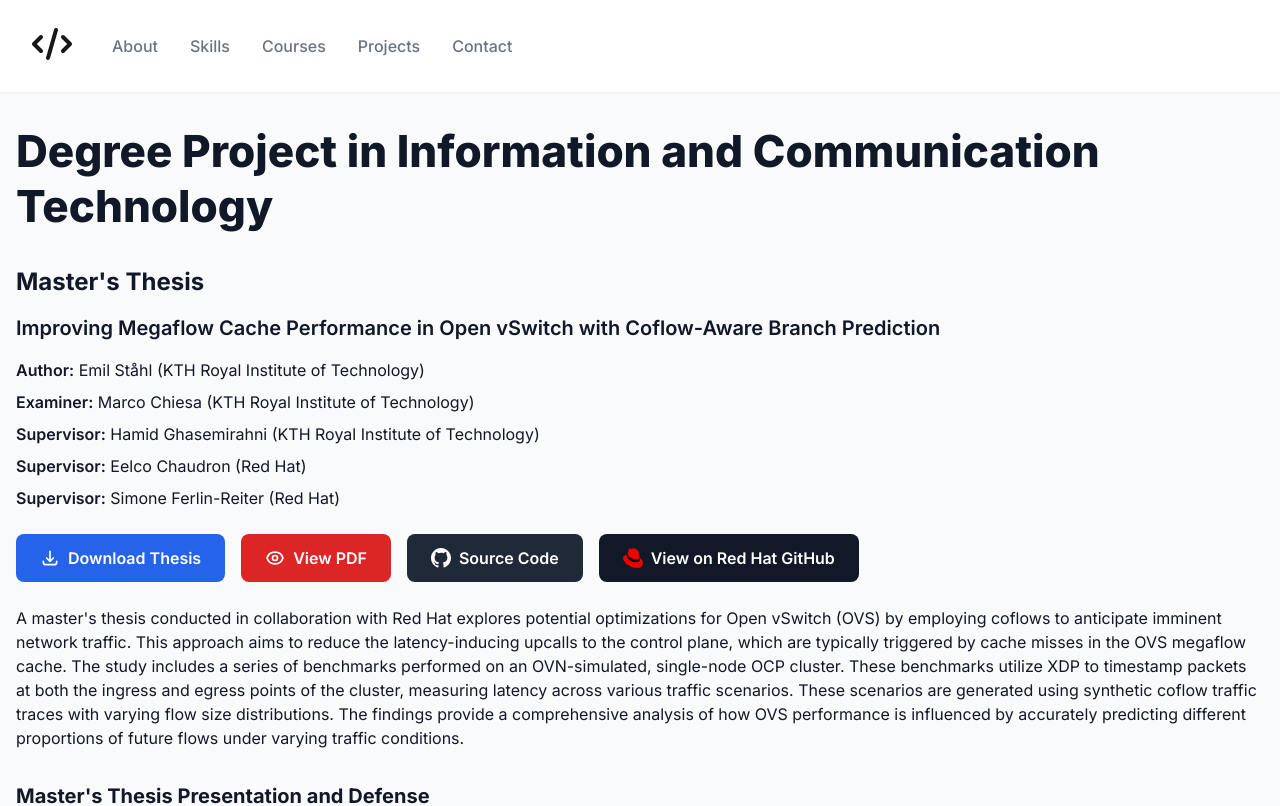
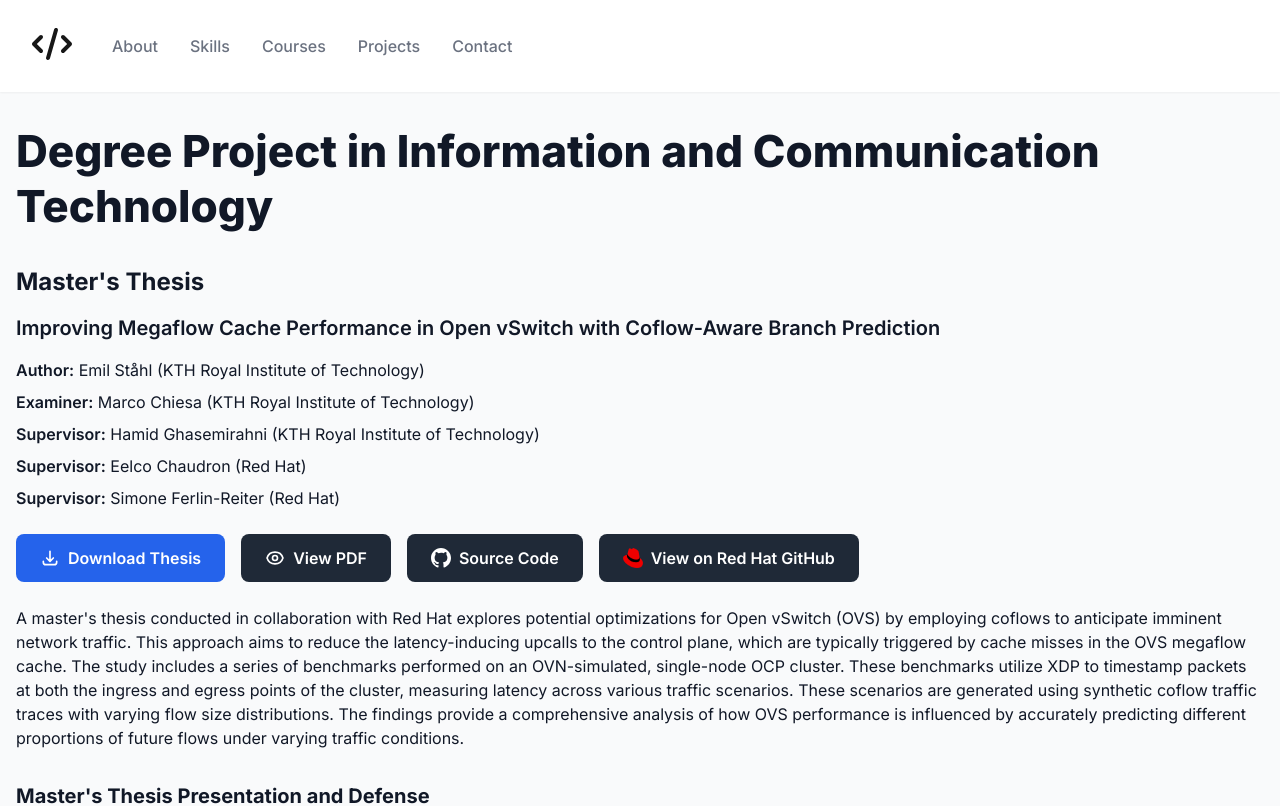
Before and after one commit to emilstahl97/emilstahl97.github.io, a Next.js app: page /masters-thesis in a window 1280 px wide. Shown: the top 806 px of the page. Built offline with nearby package versions, Linux system fonts and the light colour scheme.

Commit message:
fixed color of buttons

```diff
--- a/app/masters-thesis/ViewPDFButton.tsx
+++ b/app/masters-thesis/ViewPDFButton.tsx
@@ -4,14 +4,10 @@
 
 const ViewPDFButton = ({ href }: { href: string }) => (
   <a
-    href={href}
+    href={`https://docs.google.com/gview?url=${encodeURIComponent(href)}&embedded=true`}
     target="_blank"
     rel="noopener noreferrer"
-    className="px-4 sm:px-6 py-2 sm:py-3 bg-green-600 hover:bg-green-700 text-white font-semibold rounded-lg transition-colors duration-200 flex items-center text-sm sm:text-base w-full sm:w-auto justify-center mb-2 sm:mb-0"
-    onClick={(e) => {
-      e.preventDefault();
-      window.open(href, '_blank');
-    }}
+    className="px-4 sm:px-6 py-2 sm:py-3 bg-gray-800 hover:bg-gray-900 text-white font-semibold rounded-lg transition-colors duration-200 flex items-center text-sm sm:text-base w-full sm:w-auto justify-center mb-2 sm:mb-0"
   >
     <svg
       className="w-5 h-5 mr-2"
--- a/app/masters-thesis/page.tsx
+++ b/app/masters-thesis/page.tsx
@@ -1,5 +1,6 @@
 import React from 'react'
 import { mastersThesisContent } from './content'
+import ViewPDFButton from './ViewPDFButton'
 
 const DownloadButton = ({ href, children }: { href: string; children: React.ReactNode }) => (
   <a
@@ -49,7 +50,7 @@
     href={href}
     target="_blank"
     rel="noopener noreferrer"
-    className="px-4 sm:px-6 py-2 sm:py-3 bg-gray-900 hover:bg-gray-800 text-white font-semibold rounded-lg transition-colors duration-200 flex items-center text-sm sm:text-base w-full sm:w-auto justify-center mb-2 sm:mb-0"
+    className="px-4 sm:px-6 py-2 sm:py-3 bg-gray-800 hover:bg-gray-900 text-white font-semibold rounded-lg transition-colors duration-200 flex items-center text-sm sm:text-base w-full sm:w-auto justify-center mb-2 sm:mb-0"
   >
     <img
       src="/images/Red_Hat_logo.svg.png"
@@ -57,37 +58,6 @@
       className="w-5 h-5 mr-2"
     />
     View on Red Hat GitHub
-  </a>
-)
-
-const ViewPDFButton = ({ href }: { href: string }) => (
-  <a
-    href={`https://docs.google.com/gview?url=${encodeURIComponent(href)}&embedded=true`}
-    target="_blank"
-    rel="noopener noreferrer"
-    className="px-4 sm:px-6 py-2 sm:py-3 bg-red-600 hover:bg-red-700 text-white font-semibold rounded-lg transition-colors duration-200 flex items-center text-sm sm:text-base w-full sm:w-auto justify-center mb-2 sm:mb-0"
-  >
-    <svg
-      className="w-5 h-5 mr-2"
-      fill="none"
-      stroke="currentColor"
-      viewBox="0 0 24 24"
-      xmlns="http://www.w3.org/2000/svg"
-    >
-      <path
-        strokeLinecap="round"
-        strokeLinejoin="round"
-        strokeWidth={2}
-        d="M15 12a3 3 0 11-6 0 3 3 0 016 0z"
-      />
-      <path
-        strokeLinecap="round"
-        strokeLinejoin="round"
-        strokeWidth={2}
-        d="M2.458 12C3.732 7.943 7.523 5 12 5c4.478 0 8.268 2.943 9.542 7-1.274 4.057-5.064 7-9.542 7-4.477 0-8.268-2.943-9.542-7z"
-      />
-    </svg>
-    View PDF
   </a>
 )
 
```
